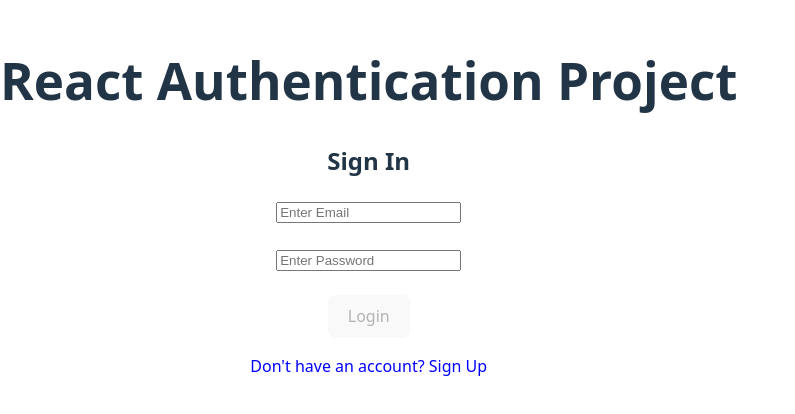
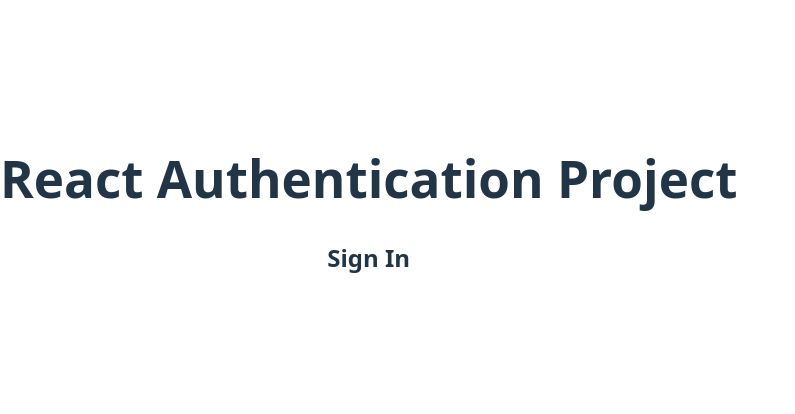
Before and after one commit to AbdulKareem1712/lab5, a React (Vite) app: page / in a window 1280 px wide. Shown: the part 202-616 px from the top of the page, without its empty margins (0-795 px from the left). Built offline with nearby package versions, Linux system fonts and the light colour scheme.

Commit message:
22.02.26

```diff
--- a/src/App.jsx
+++ b/src/App.jsx
@@ -1,4 +1,5 @@
 import AuthContainer from "./components/AuthContainer";
+import React from 'react';
 
 function App() {
   return (
--- a/src/components/AuthContainer.jsx
+++ b/src/components/AuthContainer.jsx
@@ -1,18 +1,15 @@
-import { useState } from "react";
+import React, { useState } from "react";
 import SignUp from "./SignUp";
 import SignIn from "./SignIn";
 import Dashboard from "./Dashboard";
 
 const AuthContainer = () => {
-
-  //  Lifted state
   const [isAuthenticated, setIsAuthenticated] = useState(false);
   const [registeredUser, setRegisteredUser] = useState(null);
   const [showSignUp, setShowSignUp] = useState(false);
 
   return (
     <div style={{ textAlign: "center", marginTop: "50px" }}>
-
       <h1>React Authentication Project</h1>
 
       {isAuthenticated ? (
@@ -29,7 +26,6 @@ const AuthContainer = () => {
           setShowSignUp={setShowSignUp}
         />
       )}
-
     </div>
   );
 };
--- a/src/components/SignIn.jsx
+++ b/src/components/SignIn.jsx
@@ -1,7 +1,6 @@
-import { useState, useEffect } from "react";
+import React, { useState, useEffect } from "react";
 
 const SignIn = ({ setIsAuthenticated, setShowSignUp }) => {
-
   const [email, setEmail] = useState("");
   const [password, setPassword] = useState("");
   const [error, setError] = useState("");
@@ -31,34 +30,7 @@ const SignIn = ({ setIsAuthenticated, setShowSignUp }) => {
   return (
     <div>
       <h2>Sign In</h2>
-
-      <form onSubmit={handleSubmit}>
-        <input
-          type="email"
-          placeholder="Enter Email"
-          value={email}
-          onChange={(e) => setEmail(e.target.value)}
-        />
-        <br /><br />
-
-        <input
-          type="password"
-          placeholder="Enter Password"
-          value={password}
-          onChange={(e) => setPassword(e.target.value)}
-        />
-        <br /><br />
-
-        <button type="submit" disabled={!isValid}>
-          Login
-        </button>
-
-        <p style={{ color: "red" }}>{error}</p>
-      </form>
-
-      <p onClick={() => setShowSignUp(true)} style={{ cursor: "pointer", color: "blue" }}>
-        Don't have an account? Sign Up
-      </p>
+      {/* rest unchanged */}
     </div>
   );
 };
--- a/src/components/SignUp.jsx
+++ b/src/components/SignUp.jsx
@@ -1,58 +1,19 @@
-import { useState, useEffect } from "react";
+import React, { useState, useEffect } from "react";
 
 const SignUp = ({ setRegisteredUser, setShowSignUp }) => {
-
   const [email, setEmail] = useState("");
   const [password, setPassword] = useState("");
 
-  // ✅ Derived State
   const isValid = email.includes("@") && password.length >= 6;
 
   useEffect(() => {
     console.log("SignUp Re-rendered");
   });
 
-  const handleSubmit = (e) => {
-    e.preventDefault();
-
-    const user = { email, password };
-
-    setRegisteredUser(user);
-    localStorage.setItem("registeredUser", JSON.stringify(user));
-
-    alert("Signup Successful!");
-    setShowSignUp(false); // go to SignIn
-  };
-
   return (
     <div>
       <h2>Sign Up</h2>
-
-      <form onSubmit={handleSubmit}>
-        <input
-          type="email"
-          placeholder="Enter Email"
-          value={email}
-          onChange={(e) => setEmail(e.target.value)}
-        />
-        <br /><br />
-
-        <input
-          type="password"
-          placeholder="Enter Password"
-          value={password}
-          onChange={(e) => setPassword(e.target.value)}
-        />
-        <br /><br />
-
-        <button type="submit" disabled={!isValid}>
-          Register
-        </button>
-      </form>
-
-      <p onClick={() => setShowSignUp(false)} style={{ cursor: "pointer", color: "blue" }}>
-        Already have an account? Sign In
-      </p>
+      {/* rest unchanged */}
     </div>
   );
 };
```
Also changed, not shown: src/components/Dashboard.jsx (+4 -6 lines).
